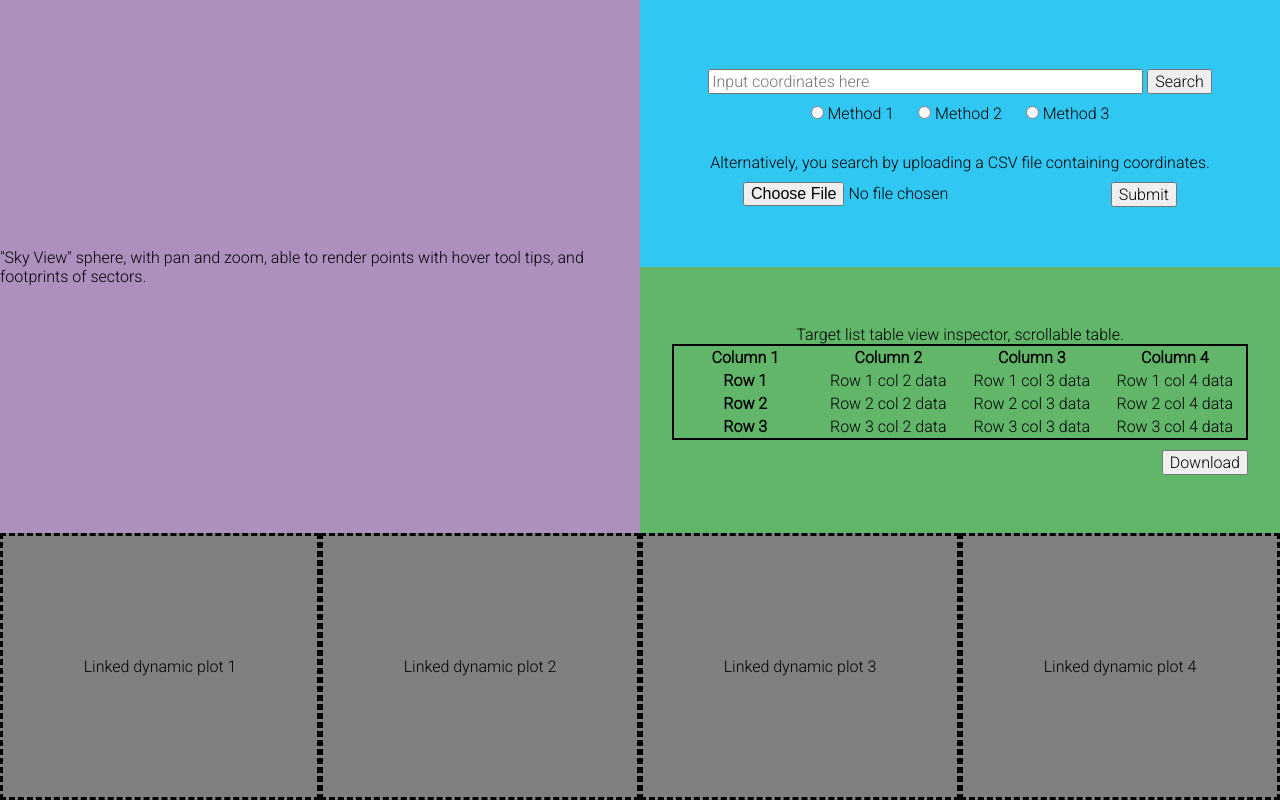
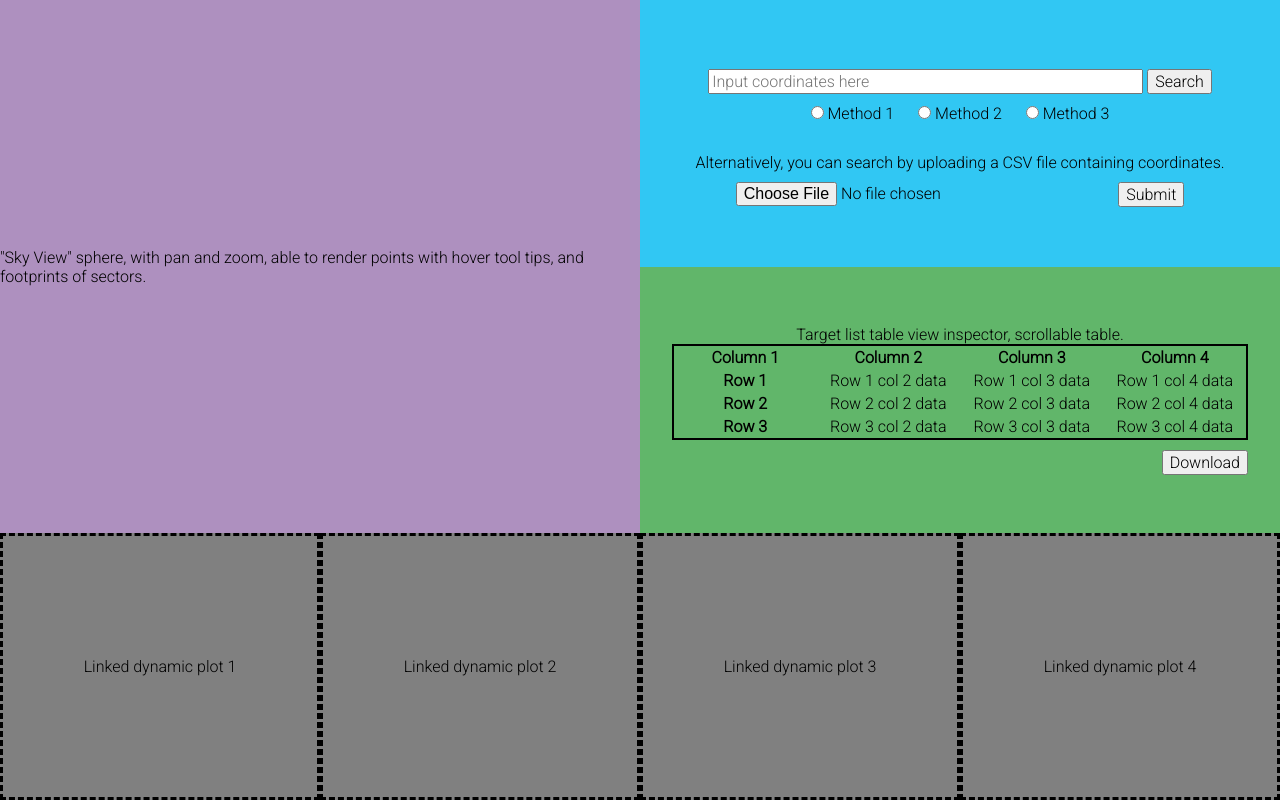
Before and after one commit to PazSheimy/-TPT-TESS-Proposal-Tool, a Flask app: template templates/index_tess.html in a window 1280 px wide. Run offline with Flask 2, Linux system fonts and the light colour scheme; the template is opened without the code that fills it, so the values that code supplies are empty.

Commit message:
Update index_tess.html

```diff
--- a/templates/index_tess.html
+++ b/templates/index_tess.html
@@ -35,7 +35,7 @@
                     </div>
                 </div>
                 <div class="search-csv">
-                    <p>Alternatively, you search by uploading a CSV file containing coordinates.</p>
+                    <p>Alternatively, you can search by uploading a CSV file containing coordinates.</p>
                     <div class="search-csv-buttons">
                         <!-- TODO: need to add 'accept' attribute to limit which types of files can be uploaded -->
                         <input type="file">
```
